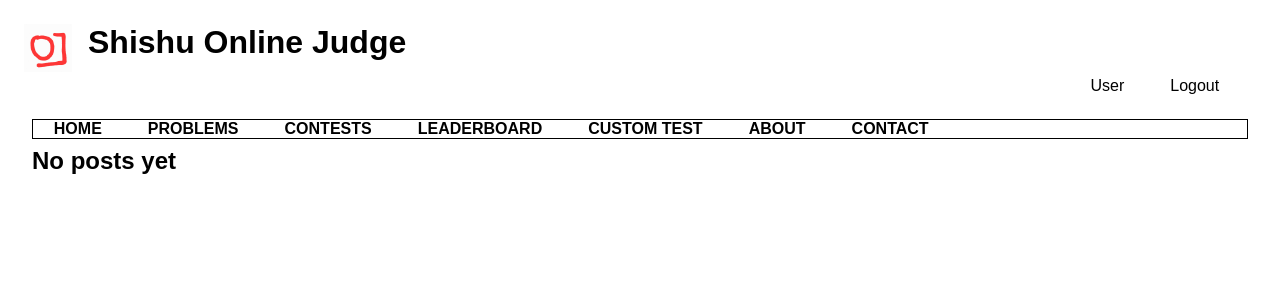
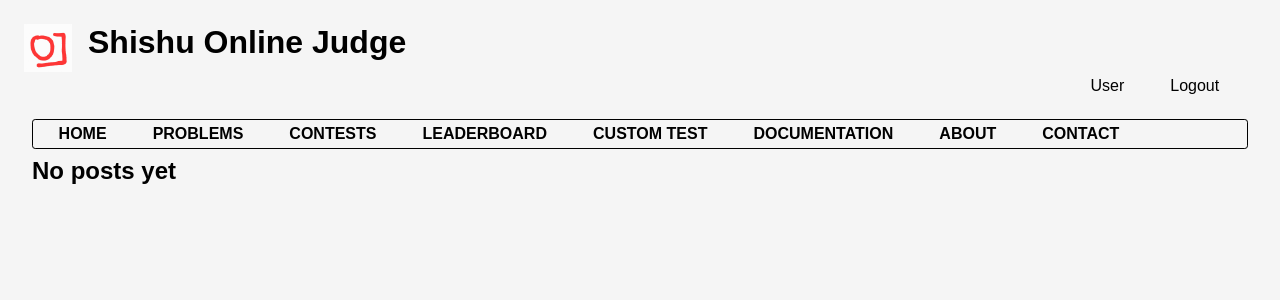
Before and after one commit to SakibSibly/shishu-online-judge, a Django app: page / in a window 1280 px wide. Shown: the top 300 px of the page. Run offline with Django 4.2, Linux system fonts and the light colour scheme; data that the repository does not hold is empty.

Commit message:
Documentation link fixed with minor css change

```diff
--- a/globals/static/globals/css/style.css
+++ b/globals/static/globals/css/style.css
@@ -6,6 +6,7 @@
 
 body {
     font-family: Arial, sans-serif;
+    background-color: whitesmoke;
     margin: 1.5rem;
 }
 
@@ -27,6 +28,8 @@ img {
 
 nav {
     border: 1px solid black;
+    padding: .3rem;
+    border-radius: 0.2rem;
 }
 
 ul {
--- a/globals/templates/globals/base.html
+++ b/globals/templates/globals/base.html
@@ -30,6 +30,7 @@
             <li><a href="#">Contests</a></li>
             <li><a href="#">Leaderboard</a></li>
             <li><a href="{% url 'customtest' %}">Custom Test</a></li>
+            <li><a href="{% url 'documentations' %}">Documentation</a></li>
             <li><a href="#">About</a></li>
             <li><a href="#">Contact</a></li>
         </ul>
```
